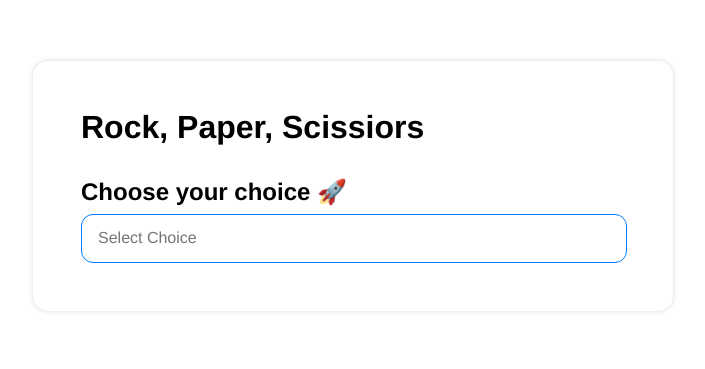
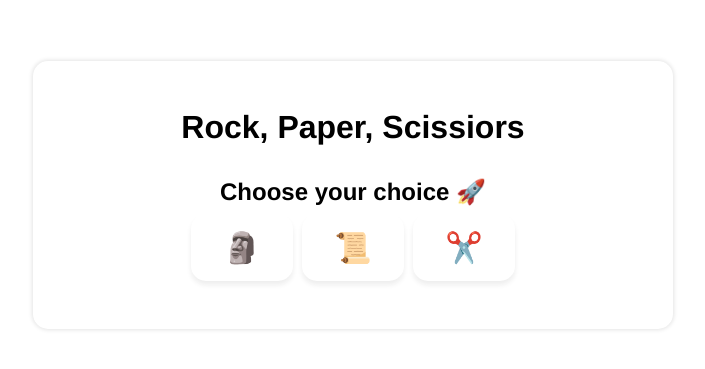
Before and after one commit to GhostArena/rock-paper-scissors, a plain HTML site: page index.html in a window 1280 px wide. Shown: the part 259-628 px from the top of the page, without its empty margins (287-992 px from the left). Drawn offline with Linux system fonts and the light colour scheme.

Commit message:
Update on choice styling

```diff
--- a/css/index.css
+++ b/css/index.css
@@ -11,9 +11,9 @@
   box-shadow: 0px 0px 5px rgba(21, 21, 21, 0.163);
   margin: 25%;
   padding: 3rem;
-  display: block;
+  display: flex;
+  flex-direction: column;
   align-items: center;
-  flex-direction: column;
 }
 
 .header {
@@ -22,6 +22,9 @@
 
 .input {
   width: 100%;
+  display: flex;
+  flex-direction: column;
+  align-items: center;
   /* background-color: aquamarine; */
 }
 
@@ -41,3 +44,20 @@
   padding-left: 1rem;
   font-size: 16px;
 }
+
+.options {
+  display: flex;
+  gap: 3;
+  justify-content: center;
+  align-items: center;
+  /* background-color: aqua; */
+}
+
+.option {
+  font-size: 30px;
+  padding: 1rem 2rem;
+  margin: 0 0.3rem;
+  box-shadow: 0px 4px 5px rgba(21, 21, 21, 0.074);
+  /* border: 1px solid rgb(0, 123, 255); */
+  border-radius: 15px;
+}
--- a/index.html
+++ b/index.html
@@ -15,7 +15,12 @@
       <!-- Input -->
       <div class="input">
         <h3 class="input-head">Choose your choice 🚀</h3>
-        <input type="text" placeholder="Select Choice" class="input-field"/>
+        <div class="options">
+          <h1 class="option">🗿</h1>
+          <h1 class="option">📜</h1>
+          <h1 class="option">✂️</h1>
+        </div>
+        <!-- <input type="text" placeholder="Select Choice" class="input-field"/> -->
       </div>
     </div>
   </body>
```
